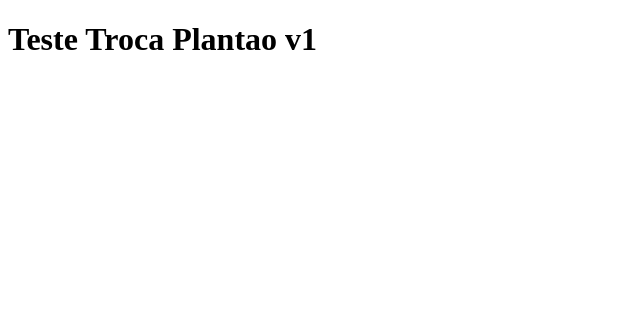
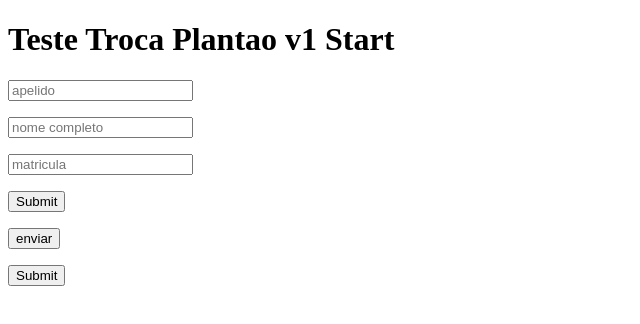
Before and after one commit to dustein/troca_plantao_v1, a website: page views/index.html in a window 1280 px wide. Shown: the whole page, without its empty margins (0-640 px from the left). Drawn offline with Linux system fonts and the light colour scheme.

Commit message:
tentando implementar novos schemas

```diff
--- a/src/models/User.js
+++ b/src/models/User.js
@@ -9,7 +9,7 @@ const userSchema = new Schema({
     funcional: 'string',
     telefone: 'string',
     email: 'string',
-    unidade: 'string',
+    unidade: [unitySchema],
     plantao: 'string',
     password: 'string',
     created_at: {type: Date, default: Date.now}
--- a/src/server.js
+++ b/src/server.js
@@ -16,6 +16,7 @@ const proposesController = require('./controller/proposesController');
 mongoose.connect('mongodb://localhost/plantao', () => { console.log('Conectado MongoDB Local')});
 
 const app = express();
+app.use(cors());
 app.use(express.json());
 app.use(express.static('public'));
 app.get("/", (req, res) => {
--- a/views/index.html
+++ b/views/index.html
@@ -7,6 +7,17 @@
      <title>Troca Plantao v1</title>
 </head>
 <body>
-     <h1>Teste Troca Plantao v1</h1>
+     <h1>Teste Troca Plantao v1 Start</h1>
+     <form id="novoUser" action="/user" method="post">
+          <p><input type="text" id="apelido" name="apelido" placeholder="apelido" /></p>
+          <p><input type="text" id="nome" name="nome" placeholder="nome completo" /></p>
+          <p><input type="number" id="funcional" name="funcional" placeholder="matricula" /></p>
+          <p><input type="submit" value="Submit"/>
+          <p><button id="enviaNome">enviar</button></p>
+     </form>
+
+     <form action="/user" method="get">
+          <input type="submit" value="Submit">
+     </form>
 </body>
 </html>
```
Also changed, not shown: src/models/Unity.js (added, +14 -0 lines), README.md, src/controller/unityController.js (added).
